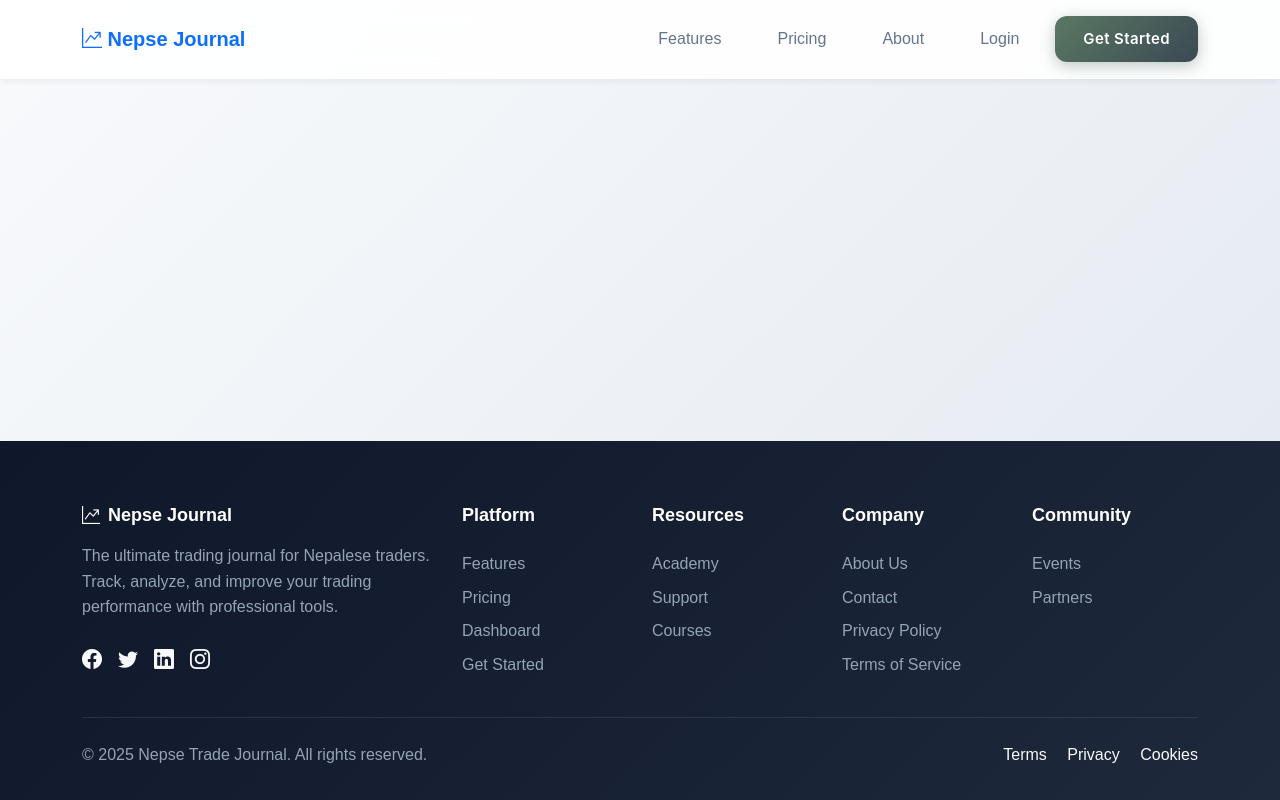
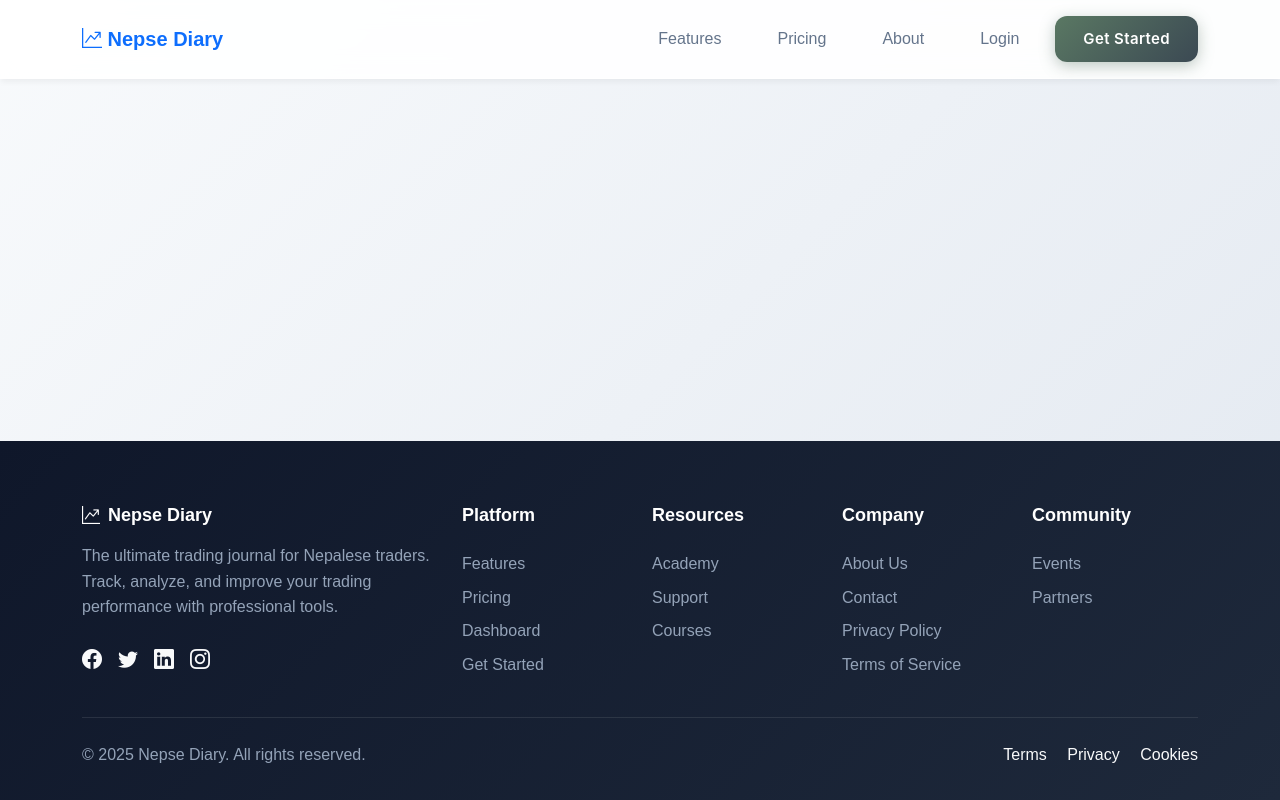
Before and after one commit to Samir-108/Trading-Journal, a Django app: page /academy/ in a window 1280 px wide. Run offline with Django 5.2, Linux system fonts and the light colour scheme; some libraries are stand-ins or nearby versions.

Commit message:
Change name to Nepse Diary

```diff
--- a/templates/base.html
+++ b/templates/base.html
@@ -8,7 +8,7 @@
     <meta charset="UTF-8">
 
     <meta name="viewport" content="width=device-width, initial-scale=1.0">
-    <title>{% block title %}Nepse Trade Journal{% endblock %}</title>
+    <title>{% block title %}Nepse Diary{% endblock %}</title>
     <link rel="icon" href="./registration/trending.png" type="image/png">
 
     {% bootstrap_css %}
@@ -29,7 +29,7 @@
     <nav class="navbar navbar-expand-lg fixed-top glass-navbar">
         <div class="container-fluid">
             <a class="navbar-brand fw-bold text-success" href="{% url 'dashboard' %}">
-                <i class="bi bi-graph-up-arrow"></i> Nepse Journal
+                <i class="bi bi-graph-up-arrow"></i> Nepse Diary
             </a>
             <button class="navbar-toggler" type="button" data-bs-toggle="collapse" data-bs-target="#navbarNav">
                 <span class="navbar-toggler-icon"></span>
@@ -96,7 +96,7 @@
     <nav class="navbar navbar-expand-lg fixed-top glass-navbar">
         <div class="container">
             <a class="navbar-brand fw-bold text-primary" href="{% url 'home' %}">
-                <i class="bi bi-graph-up-arrow"></i> Nepse Journal
+                <i class="bi bi-graph-up-arrow"></i> Nepse Diary
             </a>
             <button class="navbar-toggler" type="button" data-bs-toggle="collapse" data-bs-target="#publicNav">
                 <span class="navbar-toggler-icon"></span>
@@ -125,7 +125,7 @@
         <div class="container">
             <div class="row g-4">
                 <div class="col-lg-4 col-md-6">
-                    <h5 class="mb-3"><i class="bi bi-graph-up-arrow me-2"></i>Nepse Journal</h5>
+                    <h5 class="mb-3"><i class="bi bi-graph-up-arrow me-2"></i>Nepse Diary</h5>
                     <p class="mb-4">The ultimate trading journal for Nepalese traders. Track, analyze, and improve your
                         trading performance with professional tools.</p>
                     <div class="d-flex gap-3">
@@ -172,7 +172,7 @@
             <hr class="my-4 border-secondary">
             <div class="row align-items-center">
                 <div class="col-md-6 text-center text-md-start">
-                    <p class="mb-0">&copy; 2025 Nepse Trade Journal. All rights reserved.</p>
+                    <p class="mb-0">&copy; 2025 Nepse Diary. All rights reserved.</p>
                 </div>
                 <div class="col-md-6 text-center text-md-end mt-3 mt-md-0">
                     <a href="#" class="text-light me-3">Terms</a>
```
